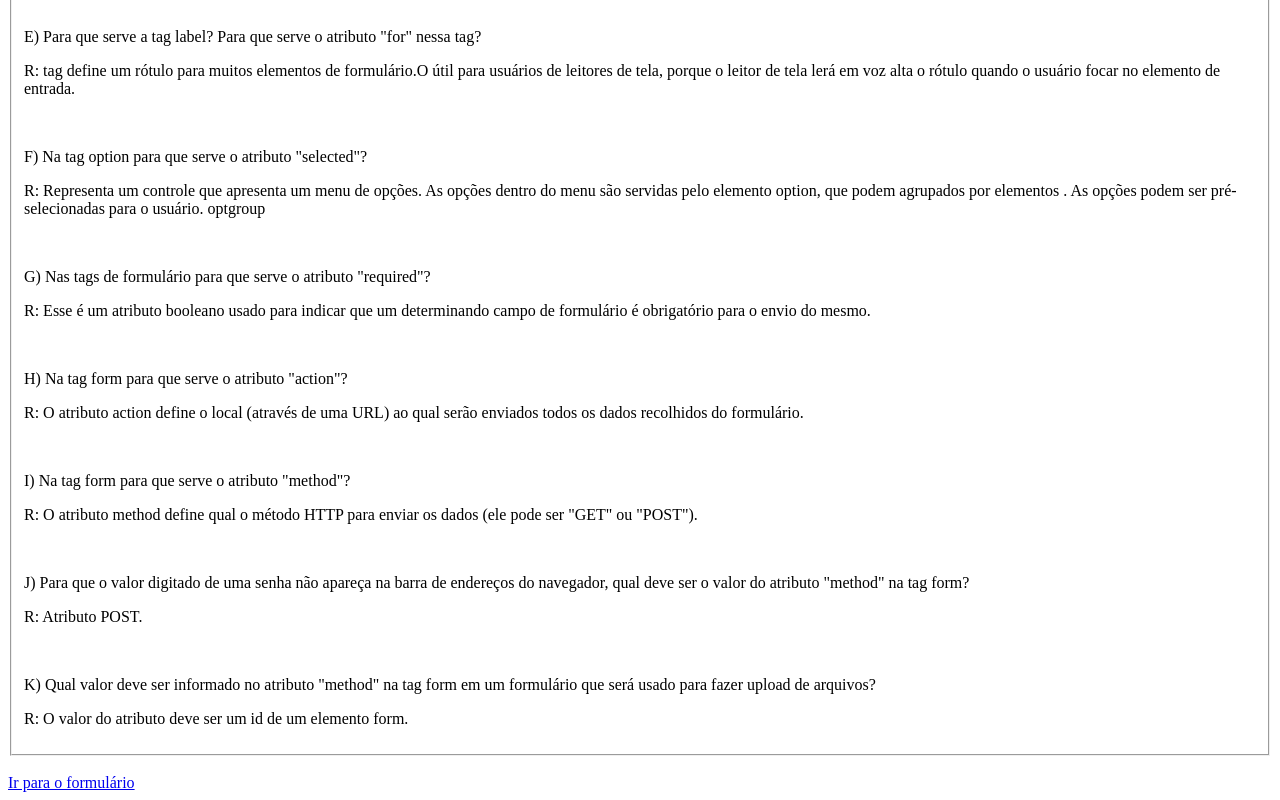
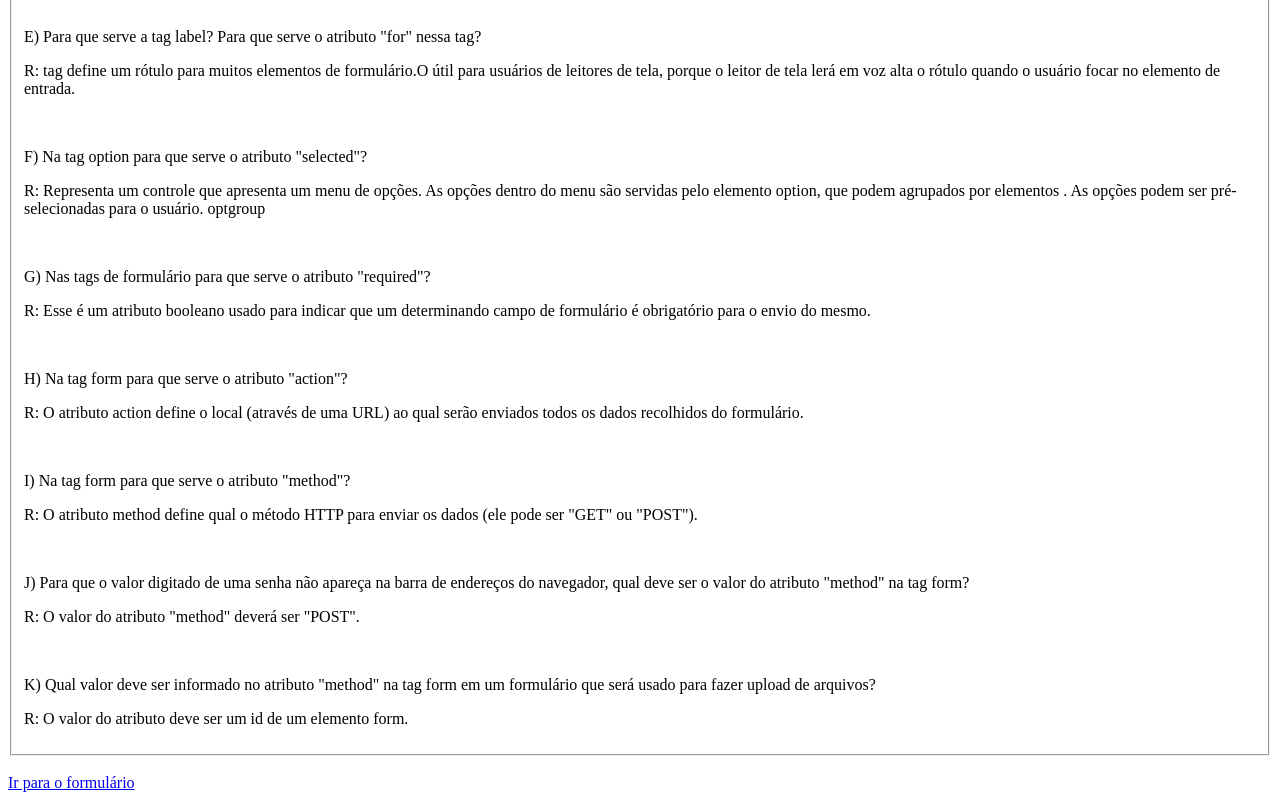
Before and after one commit to Varangoi/Formulario.HTML, a plain HTML site: page index.html in a window 1280 px wide. Shown: the part 666-1466 px from the top of the page. Drawn offline with Linux system fonts and the light colour scheme.

Commit message:
Update index.html

```diff
--- a/index.html
+++ b/index.html
@@ -88,7 +88,7 @@
     J) Para que o valor digitado de uma senha não apareça na barra de endereços do navegador, qual deve ser o valor do atributo "method" na tag form?
     </p>
     <p>
-    R: Atributo POST.
+    R: O valor do atributo "method" deverá ser "POST".
     </p>
     <br>
     <p>
```
